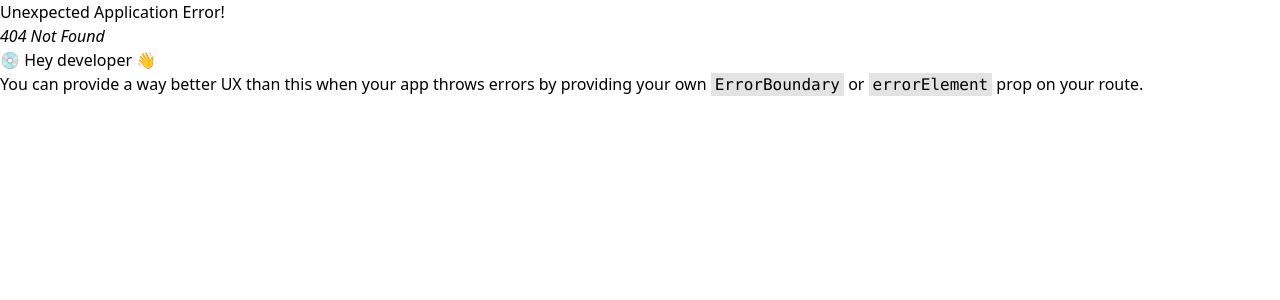
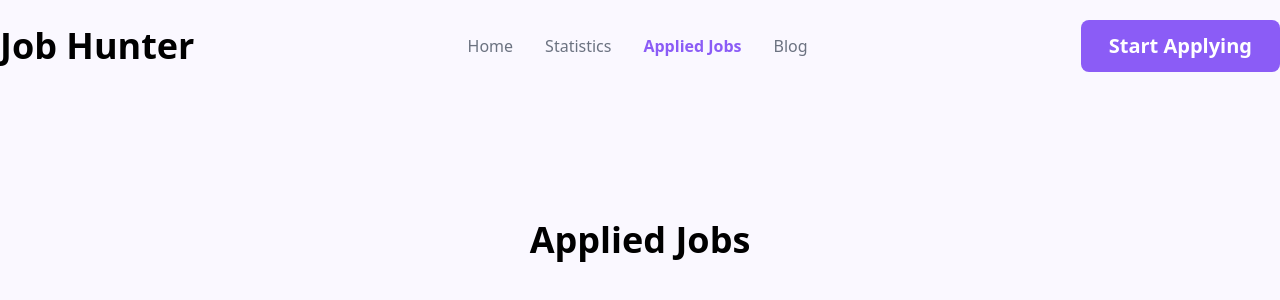
Before and after one commit to jesandante007/career-hub, a React (Vite) app: page /applied in a window 1280 px wide. Before the commit this address had no page. Shown: the top 300 px of the page. Built offline with nearby package versions, Linux system fonts and the light colour scheme.

Commit message:
applied job done

```diff
--- /dev/null
+++ b/src/components/AppliedJob.jsx
@@ -0,0 +1,20 @@
+import React from "react";
+import { getAppliedJob } from "../utils/fakeDB";
+import StoredJob from "./StoredJob";
+
+const AppliedJob = () => {
+  const storedJob = getAppliedJob();
+
+  return (
+    <div>
+      <section className="bg-primary py-32 text-4xl font-semibold mb-32">
+        <h2 className="text-center">Applied Jobs</h2>
+      </section>
+      {storedJob.map((job) => (
+        <StoredJob key={job.id} job={job} />
+      ))}
+    </div>
+  );
+};
+
+export default AppliedJob;
--- a/src/components/JobDetails.jsx
+++ b/src/components/JobDetails.jsx
@@ -5,6 +5,7 @@ import jIcon from "../assets/Icons/Frame-1.png";
 import pIcon from "../assets/Icons/Frame-2.png";
 import eIcon from "../assets/Icons/Frame-3.png";
 import lIcon from "../assets/Icons/Frame-4.png";
+import { addToDB } from "../utils/fakeDB";
 
 const JobDetails = () => {
   const { id } = useParams();
@@ -21,6 +22,11 @@ const JobDetails = () => {
     experiences,
     contactInformation,
   } = job;
+
+  const handleApplyNow = job => {
+    addToDB(job)
+    // console.log(job);
+  }
 
   return (
     <>
@@ -96,7 +102,7 @@ const JobDetails = () => {
               </p>
             </div>
           </div>
-          <button className="btn-primary mt-6 w-full">Apply Now</button>
+          <button onClick={()=> handleApplyNow(job)} className="btn-primary mt-6 w-full">Apply Now</button>
         </div>
       </section>
     </>
--- /dev/null
+++ b/src/components/StoredJob.jsx
@@ -0,0 +1,52 @@
+import React from "react";
+import lIcon from "../assets/Icons/Frame-4.png";
+import dIcon from "../assets/Icons/Frame.png";
+
+const StoredJob = ({ job }) => {
+  const {
+    companyName,
+    jobTitle,
+    workFrom,
+    location,
+    workTime,
+    salary,
+    companyLogo,
+    id,
+  } = job;
+  return (
+    <section className="container mx-auto mb-6">
+      <div className="border rounded-lg p-7 flex items-center">
+        <div className="bg-gray-100 w-[240px] h-[240px] rounded-lg flex items-center justify-center mr-6">
+          <img className="h-12" src={companyLogo} alt="logo" />
+        </div>
+        <div>
+          <p className="text-gray-700 text-2xl font-semibold">{jobTitle}</p>
+          <p className="text-gray-500 text-xl my-3">{companyName}</p>
+          <div className="flex gap-4">
+            <p className="p-2 px-4 font-semibold border border-violet-500 text-violet-500 rounded">
+              {workFrom}
+            </p>
+            <p className="p-2 px-4 font-semibold border border-violet-500 text-violet-500 rounded">
+              {workTime}
+            </p>
+          </div>
+          <div className="flex gap-5 text-gray-500 font-medium mt-4 mb-6">
+            <div className="flex items-center gap-1">
+              <img className="h-4" src={lIcon} alt="" />
+              <p>{location}</p>
+            </div>
+            <div className="flex items-center gap-1">
+              <img className="h-4" src={dIcon} alt="" />
+              <p>Salary: {salary}</p>
+            </div>
+          </div>
+        </div>
+        <div className="ms-auto">
+        <button className="btn-primary">View Details</button>
+        </div>
+      </div>
+    </section>
+  );
+};
+
+export default StoredJob;
--- a/src/main.jsx
+++ b/src/main.jsx
@@ -5,6 +5,7 @@ import './index.css'
 import { RouterProvider, createBrowserRouter } from 'react-router-dom'
 import Home from './components/Home'
 import JobDetails from './components/JobDetails'
+import AppliedJob from './components/AppliedJob'
 
 const router = createBrowserRouter([
   {
@@ -20,6 +21,10 @@ const router = createBrowserRouter([
         path: '/job/:id',
         element: <JobDetails />,
         loader: () => fetch('jobs.json')
+      },
+      {
+        path: 'applied',
+        element: <AppliedJob />
       }
     ]
   }
--- /dev/null
+++ b/src/utils/fakeDB.js
@@ -0,0 +1,28 @@
+const addToDB = (job) => {
+  let cart = [];
+  const storedCard = getAppliedJob();
+  console.log(storedCard);
+
+  if (storedCard.length > 0) {
+    const exist = storedCard.find((jb) => jb.id == job.id);
+    if (!exist) {
+      cart = [...storedCard, job]
+      localStorage.setItem("applied-job", JSON.stringify(cart));
+    }
+  }else {
+    cart.push(job)
+    localStorage.setItem("applied-job", JSON.stringify(cart));
+  }
+};
+
+const getAppliedJob = () => {
+  const storedCard = localStorage.getItem("applied-job");
+  if (storedCard) {
+    const cart = JSON.parse(storedCard);
+    return cart;
+  }else {
+    return [];
+  }
+};
+
+export { addToDB, getAppliedJob };
```
Also changed, not shown: src/components/Job.jsx (+5 -5 lines).
